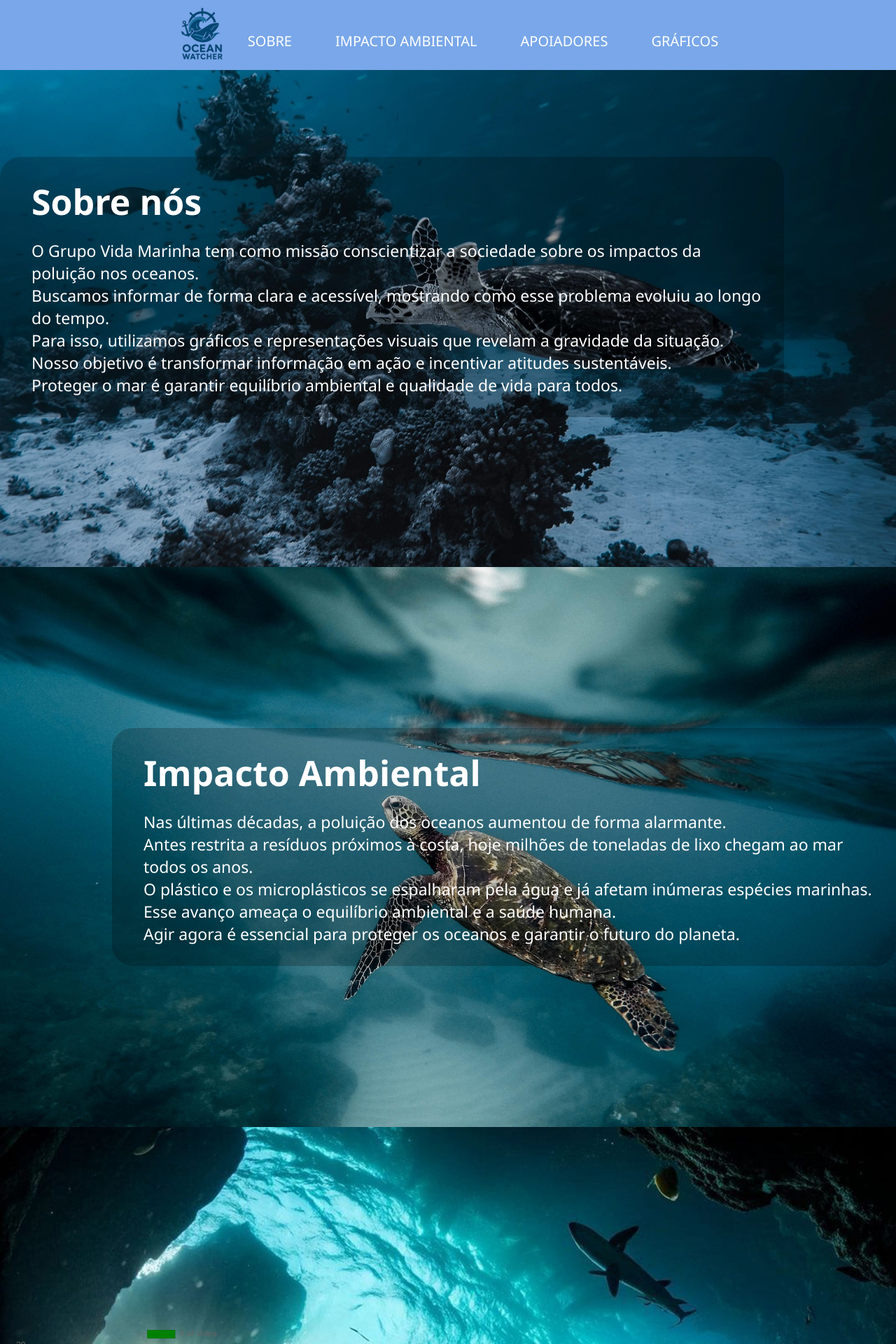
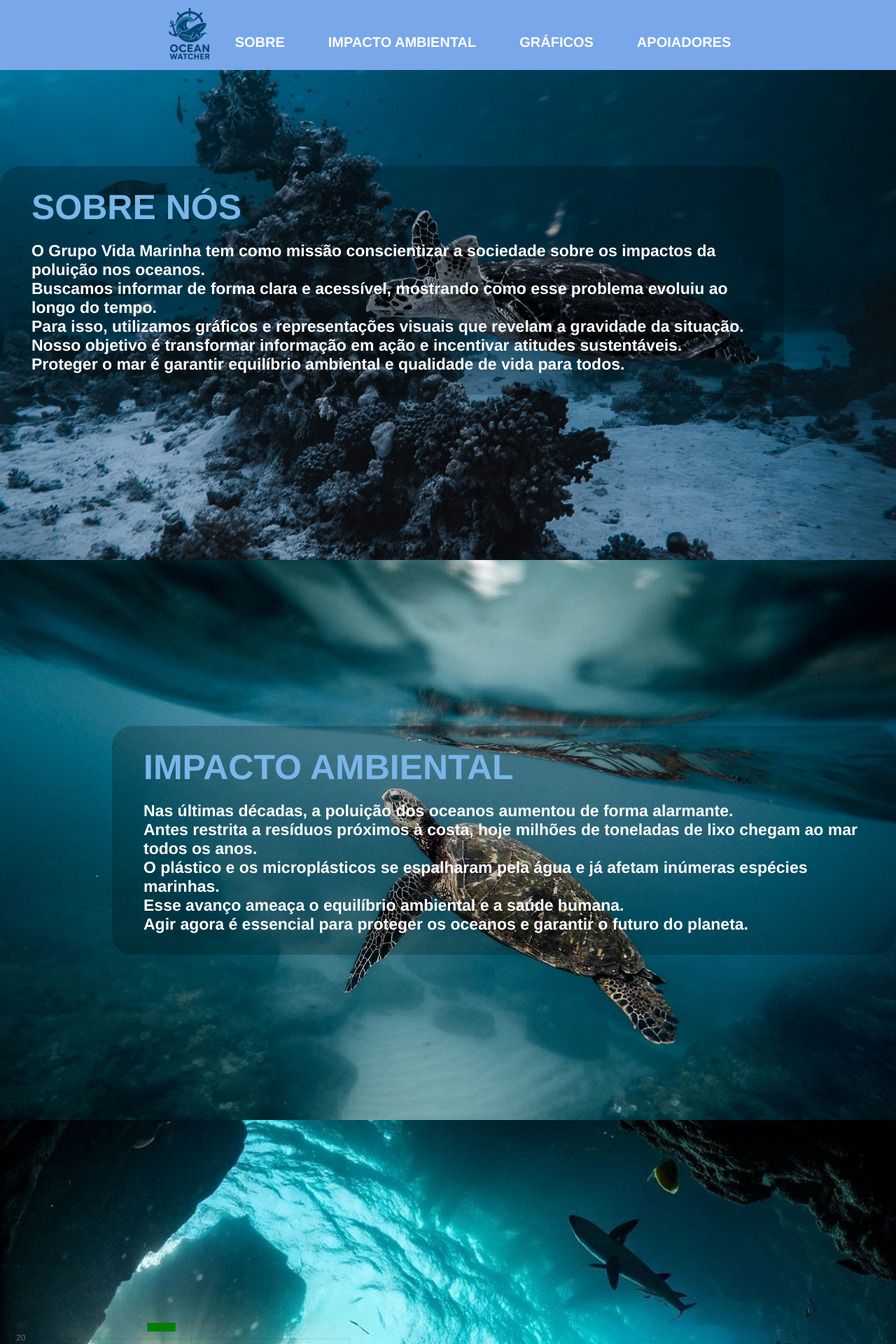
Before and after one commit to Wendel-01/Ocean-Watcher, a Flask app: page / in a window 1280 px wide. Shown: the top 1920 px of the page at 70% size. Run offline with Flask 3, Linux system fonts and the light colour scheme.

Commit message:
Feito atualização sobre a questão do Front-end

```diff
--- a/static/style.css
+++ b/static/style.css
@@ -12,11 +12,11 @@ body {
     min-width: 600px;
     height: 100vh;
     width: 100%;
-    font-family: 'Segoe UI', Tahoma, Geneva, Verdana, sans-serif;
+    font-family: "Inter-ExtraBold", Helvetica;
     background-repeat: no-repeat;
 }
 
-
+/* Tudo relacionado ao menu de Header */
 .nav-bar {
     display: flex;
     justify-content: center;
@@ -50,10 +48,10 @@ body {
     font-size: 20px;
 }
 
-
 .nav-menu a {
     display: inline-block;
     font-size: 20px;
+    font-weight:800;
     color: white;
     text-decoration: none;
     padding: 0 15px;
@@ -76,11 +74,7 @@ body {
     width: 100%;
 }
 
-.hr {
-    border: 5px solid;
-    color: #20576E;
-}
-
+/* Tudo relacionado aos Cards*/
 
 .container-sobre {
     position: relative;
@@ -104,10 +97,11 @@ body {
     flex-direction: column;
     justify-content: start;
     align-items: start;
+    font-weight:800;
     background-color: rgba(0, 0, 0, 0.21);
     border-radius: 30px;
     padding: 30px;
-    max-height: 30rem;
+    max-height: 35rem;
     max-width: 70rem;
     min-width: 400px;
 }
@@ -116,8 +110,8 @@ h2 {
     font-size: 50px;
     margin-left: 15px;
     padding-bottom: 20px;
-    color: white;
-
+    color: #79B7E9;
+    text-transform: uppercase;
 }
 
 p {
@@ -149,12 +142,36 @@ p {
     justify-content: start;
     align-items: start;
     background-color: rgba(0, 0, 0, 0.21);
+    font-weight:800;
     border-radius: 30px;
     padding: 30px;
-    max-height: 30rem;
+    max-height: 35rem;
     max-width: 70rem;
     min-width: 400px;
+}
 
+/* Gráfico feito com o chartjs*/
+
+.container-grafico {
+    display: flex;
+    justify-content: start;
+    align-items: center;
+    width: 100%;
+    height: 100%;
+    background-image: url(/static/fundo4.png);
+    background-repeat: no-repeat;
+    background-size: cover;
+}
+
+.grafico {
+    display: flex;
+    flex-direction: column;
+    justify-content: center;
+    border: 1 solid none;
+    border-radius: 30px;
+    height: 100%;
+    width: 30rem;
+    margin-left: 20px;
 }
 
 .container-apoie {
--- a/templates/index.html
+++ b/templates/index.html
@@ -1,6 +1,5 @@
 <!DOCTYPE html>
 <html lang="pt-br">
-
 <head>
     <meta charset="UTF-8">
     <meta name="viewport" content="width=device-width, initial-scale=1.0">
@@ -8,12 +7,9 @@
     <link rel="stylesheet" href="/static/style.css">
     <title>Ocean Watcher</title>
 </head>
-
 <body>
-
-
     <nav class="nav-bar">
-        <img src="/static/segunda.png" alt="logo" style="width: 100px; align-items: end;">
+        <img src="/static/segunda.png" alt="logo" style="width: 100px; align-items: end;" >
         <ul class="nav-menu">
             <a href="#sobre">
                 <li>Sobre</li>
@@ -21,15 +17,15 @@
             <a href="#impacto">
                 <li>Impacto Ambiental</li>
             </a>
+            <a href="#chartjs">
+                <li>Gráficos</li>
+            </a>
             <a href="#apoie-causa">
                 <li>Apoiadores</li>
             </a>
-            <a href="#">
-                <li>Gráficos</li>
-            </a>
         </ul>
     </nav>
-    <hr class="hr">
+
     <section class="container-sobre" id="sobre">
         <section class="sobre-nos">
             <h2>Sobre nós</h2>
@@ -57,9 +53,8 @@
 
         </section>
 
-
     </section>
-    <div class="container-grafico">
+    <div class="container-grafico" id="chartjs">
         <div class="grafico">
             <canvas id="myChart"></canvas>
         </div>
@@ -67,7 +62,6 @@
     <section class="container-apoie" id="apoie-causa">
           <div class="container-card">
             <img src="/static/logo-sea 1.png" alt="logo-sea" class="logo-apoiadores" style="cursor: pointer;" id="clicar-logo">
-
 
     </div>
         <section class="apoie">
@@ -80,13 +74,9 @@
         </section>
     </section>
 
-
     <footer>
         <p>© 2025 Grupo Vida Marinha</p>
     </footer>
-
-
-
 
     <script src="script.js"></script>
 </body>
--- a/templates/script.js
+++ b/templates/script.js
@@ -10,7 +10,8 @@ new Chart(Grhapy, {
             borderWidth: 1,
             backgroundColor: "green",
             hoverBackgroundColor: "red",
-        }]
+        }
+    ]
     },
     options: {
         scales: {
@@ -25,7 +26,6 @@ new Chart(Grhapy, {
 // Codido para fazer o menu e aparecer de acordo com que passa o mouse por cima.
 const nav = document.querySelector(".nav-bar");
 const tophover = document.createElement("div");
-
 tophover.style.position = "fixed";
 tophover.style.top = "0";
 tophover.style.left = "0";
@@ -47,7 +47,6 @@ window.addEventListener("scroll", () => {
     }
 
     lastScroll = currentScroll;
-
 });
 
 tophover.addEventListener("mouseenter", () => {
@@ -74,7 +73,9 @@ Com o seu apoio, elas ganham força para combater a poluição e defender a biod
 A união de pequenas ações pode gerar grandes transformações.
 Juntos, podemos garantir que as futuras gerações herdem um oceano mais limpo e saudável.`;
 
-let textoSea = "Shepherd é uma marca/empresa que se destaca por seu compromisso com qualidade e inovação. O nome “Shepherd” (que significa “pastor” em inglês) simboliza liderança, cuidado e orientação, refletindo a missão de guiar seus clientes ou usuários com confiança e segurança.";
+let textoSea = `Shepherd é uma marca/empresa que se destaca por seu compromisso com qualidade e inovação.
+O nome “Shepherd” (que significa “pastor” em inglês) simboliza liderança, cuidado e orientação,
+refletindo a missão de guiar seus clientes ou usuários com confiança e segurança.`;
 
 let tituloOriginal1 = "Apoie as ONGs"
 let tituloSea = "Sea Shepherd Brasil"
@@ -87,7 +88,7 @@ function ChamarTexto() {
         tituloOriginal.textContent = tituloOriginal1
         mostrandoSea = false;
     } else {
-        original.textContent = textoSea; // aqui usamos 'original', não 'textooriginal'
+        original.textContent = textoSea;
         tituloOriginal.textContent = tituloSea;
         mostrandoSea = true;
     }
```
Also changed, not shown: other parts of static/style.css (+7 -37 lines), README.md (deleted).
